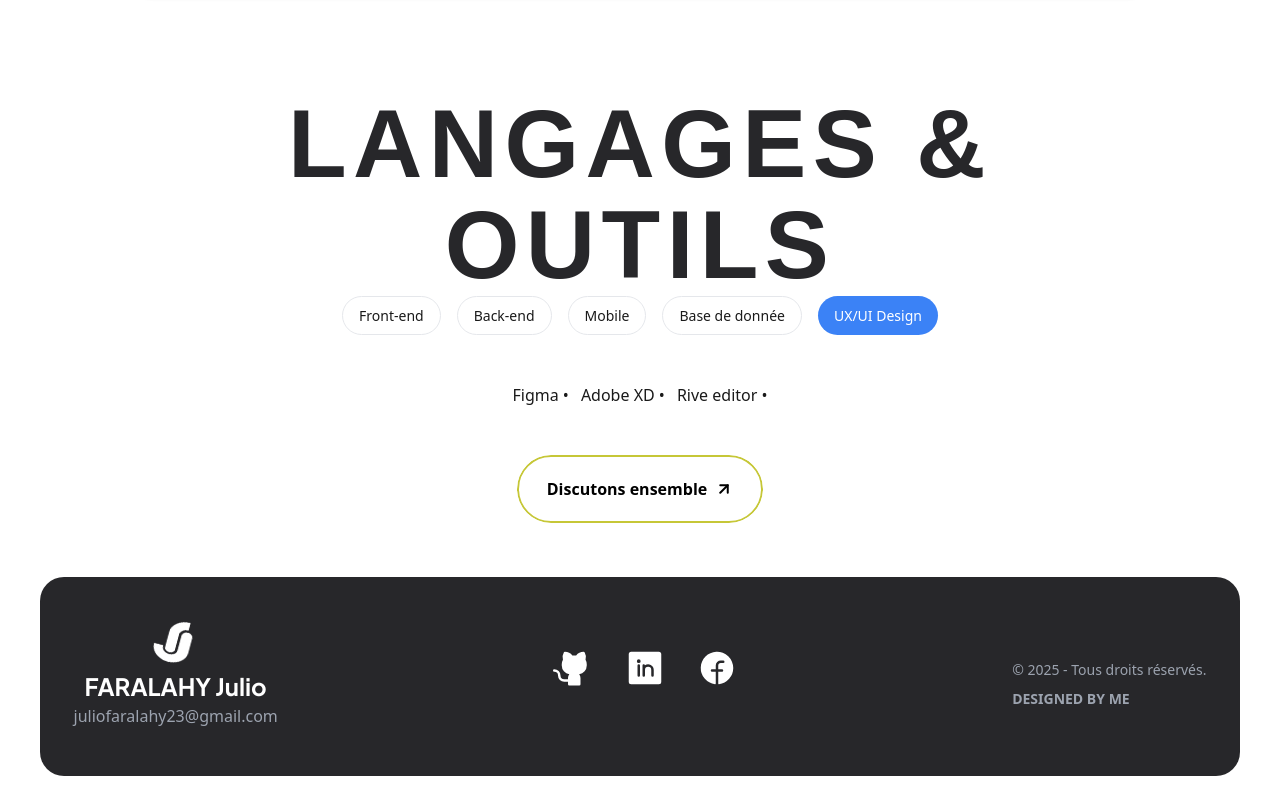
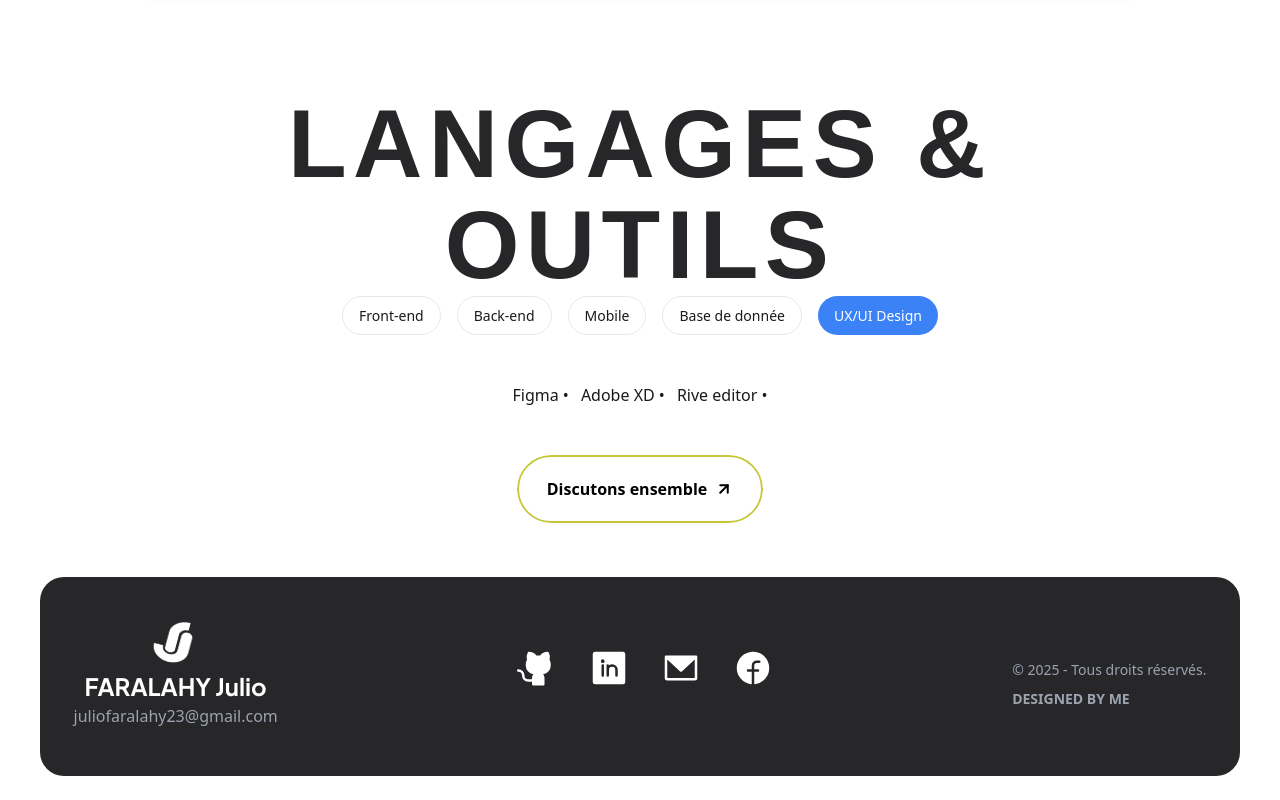
Before and after one commit to Julio23F/juliofaralahy-soudeur, a Next.js app: page / in a window 1280 px wide. Shown: the part 2558-3358 px from the top of the page. Built offline with nearby package versions, Linux system fonts and the light colour scheme; a web font is replaced by a local one.

Commit message:
Add: MailSVG

```diff
--- a/src/app/page.tsx
+++ b/src/app/page.tsx
@@ -534,11 +534,19 @@ const FacebookSVG = () => (
   </svg>
 );
 
+const MailSVG = () => (
+  <svg xmlns="http://www.w3.org/2000/svg" width="40" height="40" fill="white" viewBox="0 0 256 256">
+  {/* <svg xmlns="http://www.w3.org/2000/svg" viewBox="0 0 24 24" width="50" height="50" fill="white" aria-hidden> */}
+    <path d="M224,48H32a8,8,0,0,0-8,8V192a16,16,0,0,0,16,16H216a16,16,0,0,0,16-16V56A8,8,0,0,0,224,48Zm-8,144H40V74.19l82.59,75.71a8,8,0,0,0,10.82,0L216,74.19V192Z"/>
+  </svg>
+);
+
 // Composant Footer
 const Footer = () => {
   const socialLinks = [
     { Svg: GitHubSVG, href: 'https://github.com/Julio23F' },
     { Svg: LinkedInSVG, href: 'https://www.linkedin.com/in/julio-faralahy/' },
+    { Svg: MailSVG, href: 'mailto:juliofaralahy23@gmail.com' },
     { Svg: FacebookSVG, href: 'https://www.facebook.com/julio.faralahy.5' },
   ];
 
```
